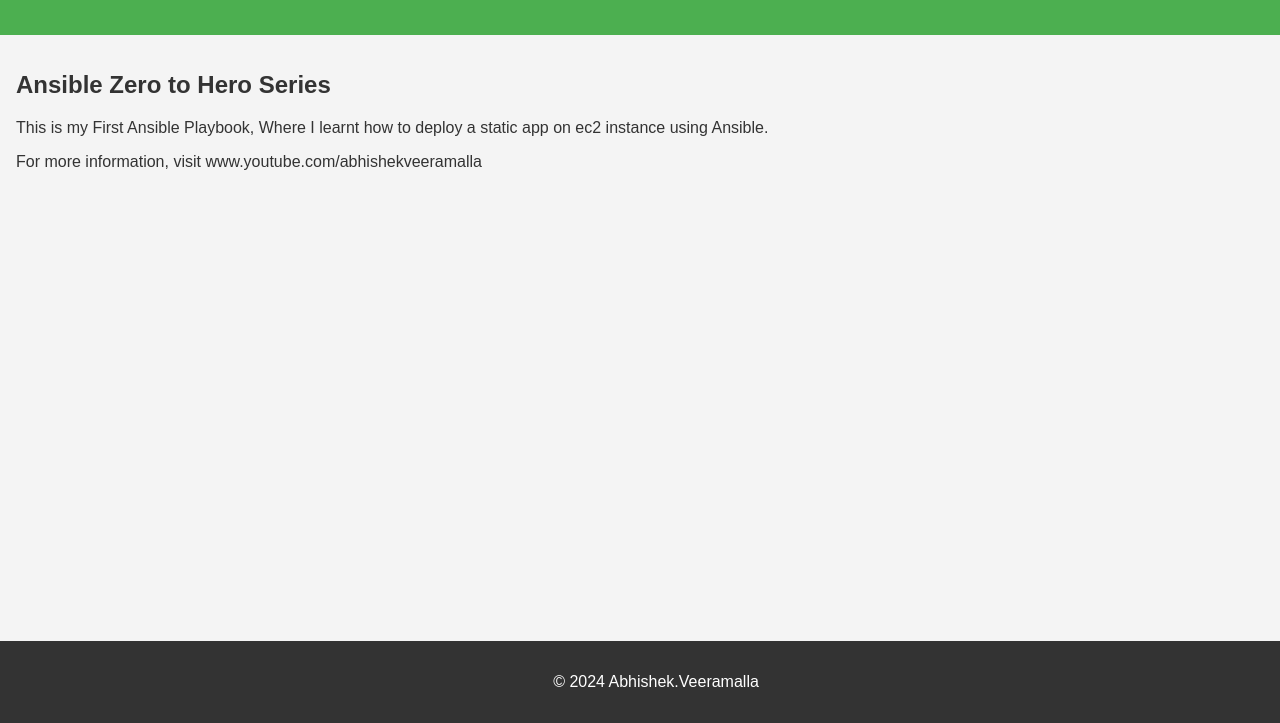
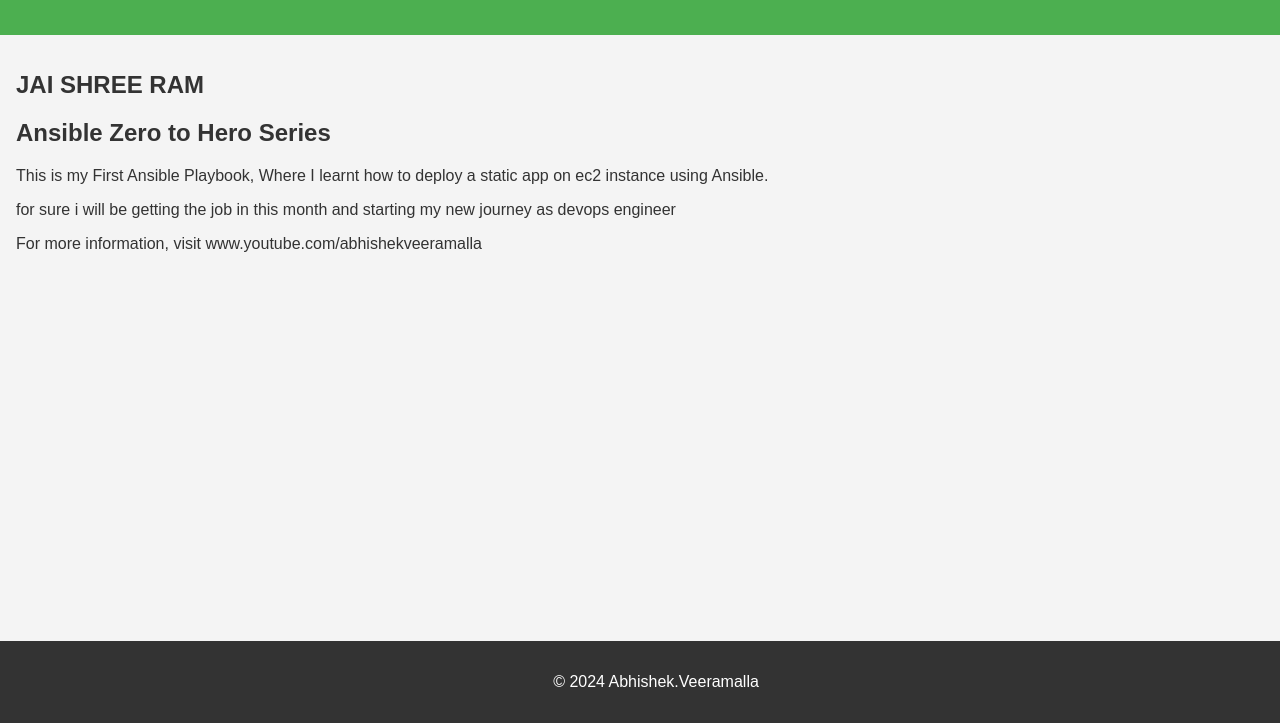
Before and after one commit to rajeshvadla7799/newasible, a plain HTML site: page index.html in a window 1280 px wide. Shown: the part 77-800 px from the top of the page. Drawn offline with Linux system fonts and the light colour scheme.

Commit message:
newansible

```diff
--- a/index.html
+++ b/index.html
@@ -37,8 +37,10 @@
         <h1>I am learning Ansible with Abhishek Veeramalla</h1>
     </header>
     <main>
+        <h2>JAI SHREE RAM</h2>
         <h2>Ansible Zero to Hero Series</h2>
         <p> This is my First Ansible Playbook, Where I learnt how to deploy a static app on ec2 instance using Ansible. </p>
+        <p>for sure i will be getting the job in this month and starting my new journey as devops engineer</p>
         <p>For more information, visit www.youtube.com/abhishekveeramalla</p>
     </main>
     <footer>
```
